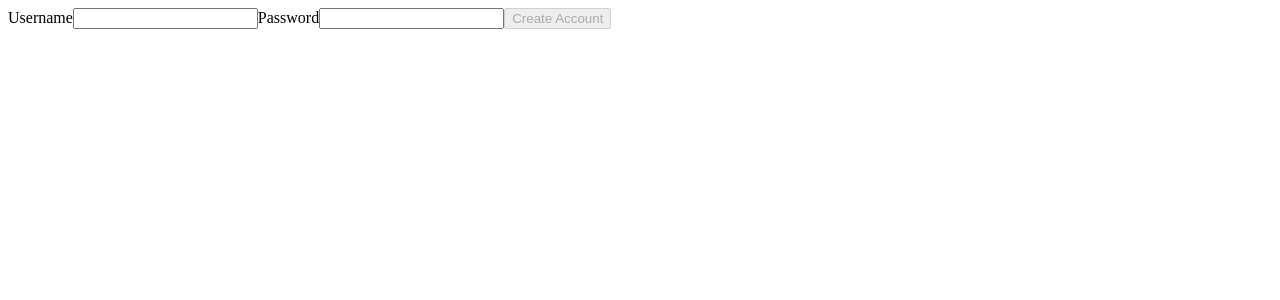
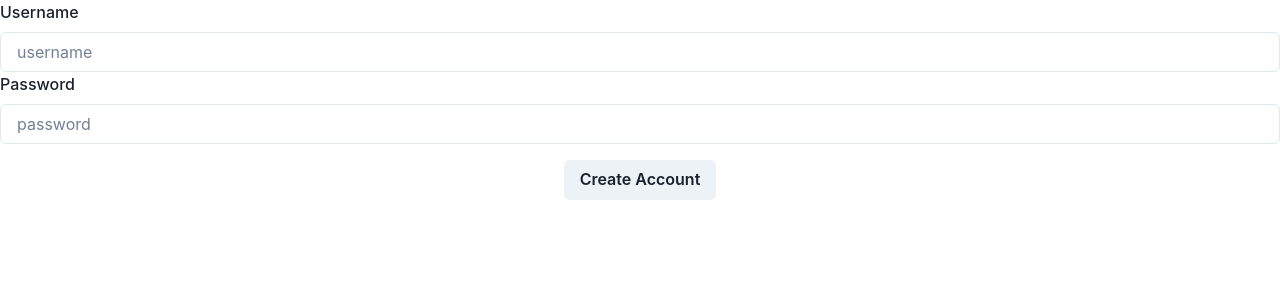
Before and after one commit to Spardutti/budgeteer-client, a React (Create React App) app: page / in a window 1280 px wide. Shown: the top 300 px of the page. Built offline with nearby package versions, Linux system fonts and the light colour scheme.

Commit message:
basic axios crud

```diff
--- a/package.json
+++ b/package.json
@@ -3,8 +3,10 @@
   "version": "0.1.0",
   "private": true,
   "dependencies": {
+    "@chakra-ui/react": "^2.4.2",
+    "@emotion/react": "^11.10.5",
+    "@emotion/styled": "^11.10.5",
     "@reduxjs/toolkit": "^1.9.0",
-    "@tanstack/react-query": "^4.16.1",
     "@testing-library/jest-dom": "^5.16.5",
     "@testing-library/react": "^13.4.0",
     "@testing-library/user-event": "^13.5.0",
@@ -13,6 +15,7 @@
     "@types/react": "^18.0.25",
     "@types/react-dom": "^18.0.9",
     "axios": "^1.1.3",
+    "framer-motion": "^7.6.18",
     "react": "^18.2.0",
     "react-dom": "^18.2.0",
     "react-hook-form": "^7.39.4",
--- a/src/components/forms/CreateUser.tsx
+++ b/src/components/forms/CreateUser.tsx
@@ -1,3 +1,4 @@
+import { Button, Center, FormControl, FormErrorMessage, FormLabel, Input } from "@chakra-ui/react";
 import { apiManager } from "api";
 import axios from "axios";
 import { useState } from "react";
@@ -29,7 +30,7 @@ export const CreateUser = () => {
 	const {
 		register,
 		handleSubmit,
-		formState: { errors, isValid },
+		formState: { errors, isValid, isSubmitting },
 	} = useForm<FormData>({ mode: "onChange" });
 	const onSubmit: SubmitHandler<FormData> = (data) => {
 		const { username, password } = data;
@@ -39,18 +40,29 @@ export const CreateUser = () => {
 
 	return (
 		<form onSubmit={handleSubmit(onSubmit)}>
-			<label>Username</label>
-			<input {...register("username", { required: true })} />
-			{loginErrors ? <label>{loginErrors["username"]}</label> : null}
-			{errors.username?.type === "required" && <label>Username is required</label>}
-			<label>Password</label>
-			<input type='password' {...register("password", { required: true, minLength: 5 })} />
-			{loginErrors ? <label>{loginErrors["password"]}</label> : null}
-			{errors.password?.type === "minLength" && <label>Password must be at least 5 chars long</label>}
-			{errors.password?.type === "required" && <label>Password is required</label>}
-			<button type='submit' disabled={!isValid}>
-				Create Account
-			</button>
+			<FormControl isInvalid={Boolean(errors.username)}>
+				<FormLabel htmlFor='username'>Username</FormLabel>
+				<Input placeholder='username' {...register("username", { required: "Username is required" })} />
+				<FormErrorMessage>{errors.username && errors.username.message}</FormErrorMessage>
+			</FormControl>
+			<FormControl isInvalid={Boolean(errors.password)}>
+				<FormLabel htmlFor='password'>Password</FormLabel>
+				<Input
+					type='password'
+					autoComplete='off'
+					placeholder='password'
+					{...register("password", {
+						required: "password is required",
+						minLength: { value: 5, message: "Must be at least 5 characters long" },
+					})}
+				/>
+				<FormErrorMessage>{errors.password && errors.password.message}</FormErrorMessage>
+			</FormControl>
+			<Center>
+				<Button mt={4} isLoading={isSubmitting} type='submit' disabled={!isValid}>
+					Create Account
+				</Button>
+			</Center>
 		</form>
 	);
 };
--- a/src/index.tsx
+++ b/src/index.tsx
@@ -1,13 +1,12 @@
 import React from "react";
 import ReactDOM from "react-dom/client";
 import App from "./App";
-import { QueryClient, QueryClientProvider } from "@tanstack/react-query";
+import { ChakraProvider } from "@chakra-ui/react"
 
-const queryClient = new QueryClient();
 
 const root = ReactDOM.createRoot(document.getElementById("root") as HTMLElement);
 root.render(
-	<QueryClientProvider client={queryClient}>
+	<ChakraProvider>
 		<App />
-	</QueryClientProvider>
+	</ChakraProvider>
 );
```
Also changed, not shown: 1 other file (tests, documents, lock files or other folders).
